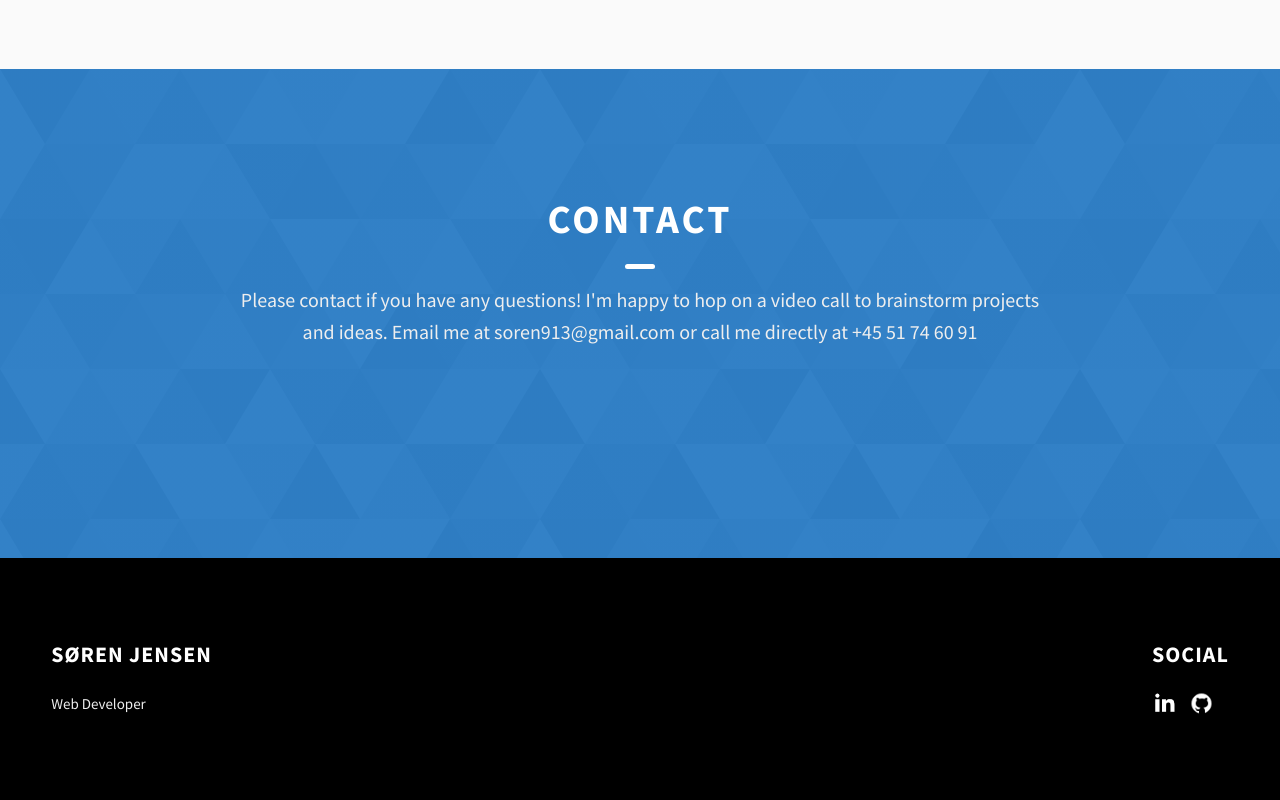
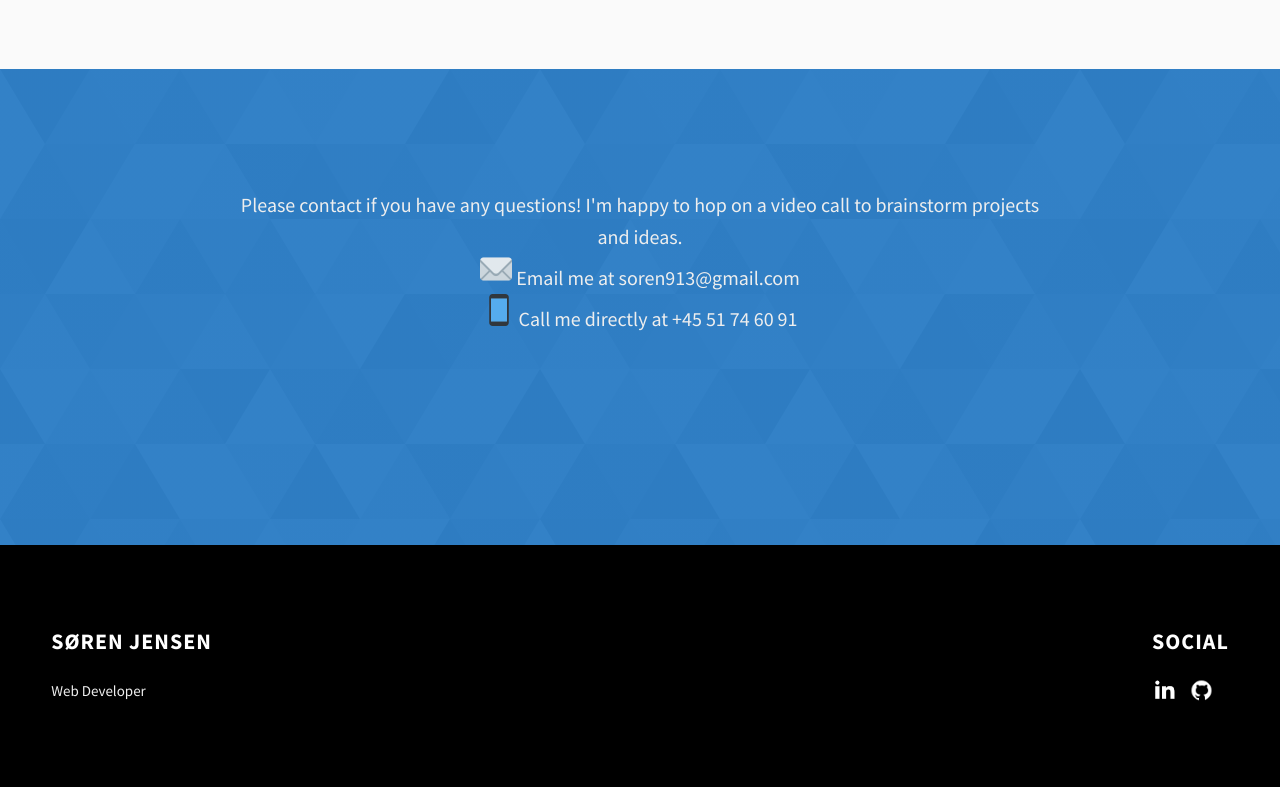
Before and after one commit to NightsHigh/Portfolio-Site, a website built with Vite: page index.html in a window 1280 px wide. Shown: the part 3275-4075 px from the top of the page. Built offline with nearby package versions, Linux system fonts and the light colour scheme.

Commit message:
Refractored the css and part of html

```diff
--- a/css/style.css
+++ b/css/style.css
@@ -9,11 +9,6 @@ $breakpoint arguement choices:
 - tab-port
 - tab-land
 - big-desktop
-
-Inside media queries 1em is always 16px i.e 1em = 16px at every screen size only inside media queries
-
-WHY DOES NESTING CSS CLASSES WORK HERE??????
-
 */
 
 * {
@@ -52,7 +47,6 @@ body {
   box-sizing: border-box;
   position: relative;
   line-height: 1.5;
-  font-family: sans-serif;
   overflow-x: hidden;
   overflow-y: scroll;
   font-family: 'Source Sans Pro', sans-serif; }
@@ -102,7 +96,6 @@ textarea {
   display: block;
   font-size: 4rem;
   text-transform: uppercase;
-  letter-spacing: 1px;
   letter-spacing: 3px;
   text-align: center;
   margin-bottom: 3.5rem;
--- a/index.html
+++ b/index.html
@@ -245,11 +245,12 @@
     <section id="contact" class="contact sec-pad dynamicBg">
       <div class="main-container">
         <h2 class="heading heading-sec heading-sec__mb-med">
-          <span class="heading-sec__main heading-sec__main--lt">Contact</span>
           <span class="heading-sec__sub heading-sec__sub--lt">
             Please contact if you have any questions! I'm happy to hop on a video call to brainstorm projects and ideas.
-            Email me at soren913@gmail.com or call me directly at +45 51 74 60 91
+            <div class="contact-me-mail"><a href="mailto:soren913@gmail.com?" target="_blank"><img src="./assets/img/Mail.png" alt="Mail Logo"></a> Email me at soren913@gmail.com</div>
+            <div class="contact-me-phone"><a href="tel:+4551746091" target="_blank"><img src="./assets/img/Phone.png" alt=""Phone Logo></a> Call me directly at +45 51 74 60 91</div>
           </span>
+
         </h2>
       </div>
     </section>
```
Also changed, not shown: assets/img/Mail.png (added), assets/img/Phone.png (added).
